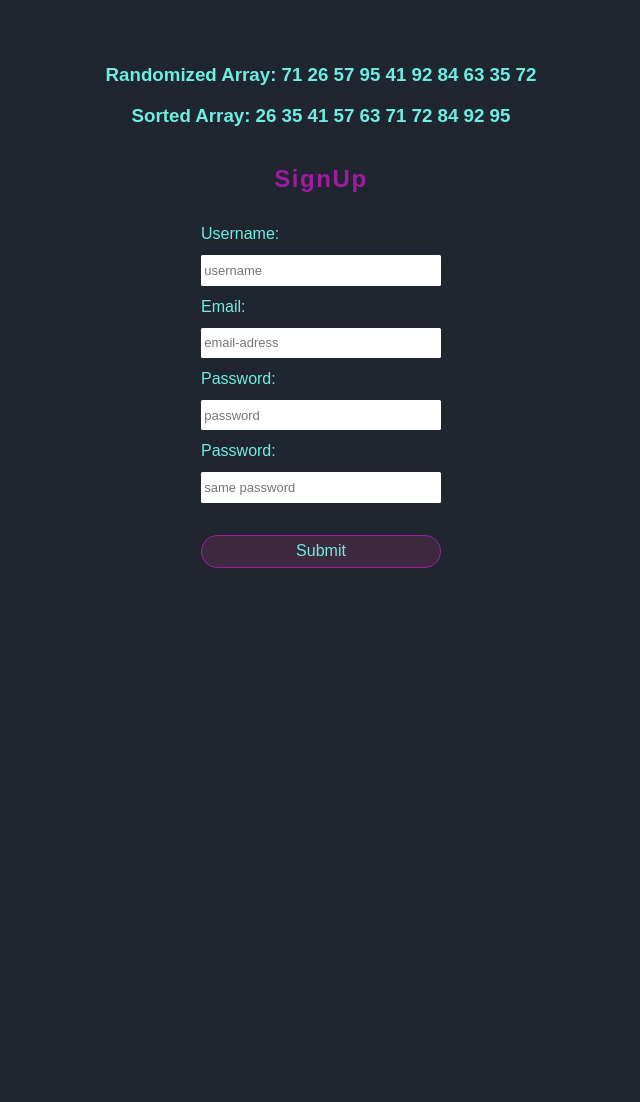
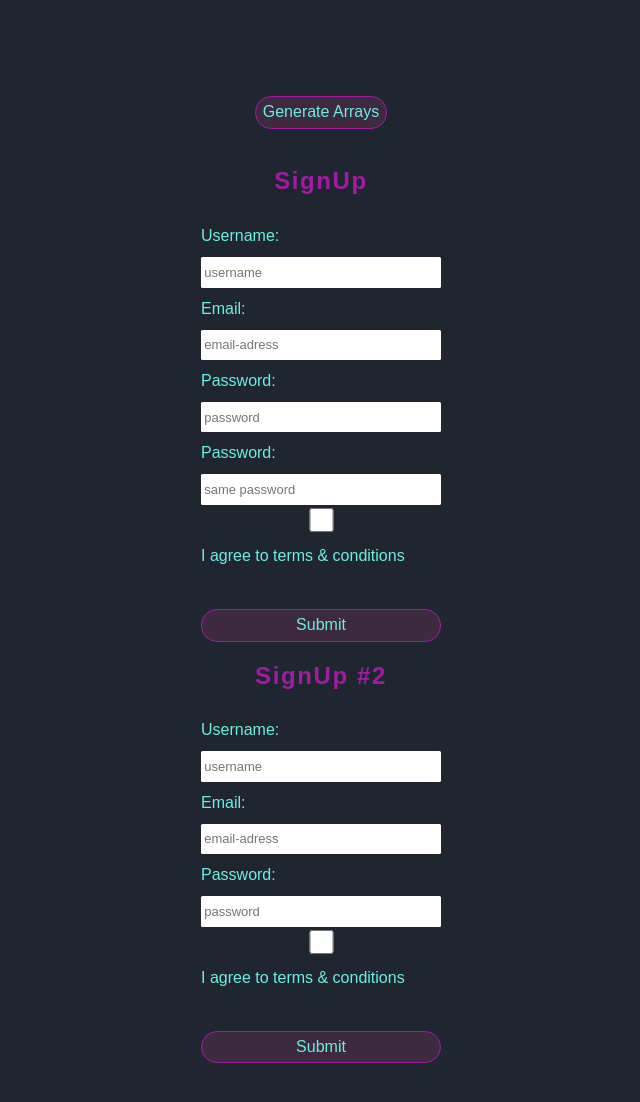
Before and after one commit to JessikaGyllstrom/jsAssignment, a plain HTML site: page index.html in a window 1280 px wide. Shown: the whole page, without its empty margins (319-959 px from the left). Before the commit the page ends 800 px from the top, so only its background shows below. Drawn offline with Linux system fonts and the light colour scheme.

Commit message:
code cleanup

```diff
--- a/index.html
+++ b/index.html
@@ -9,26 +9,14 @@
         <title>Labb3</title>
     </head>
     <body>
-        <h3 id="randomArray"> Randomized Array: </h3>
-        <h3 id="sortedArray"> Sorted Array: </h3>
+        <div id="arrays">
+            <button id="generate">Generate Arrays</button>
+        </div>
+        <h3 id="randomArray"></h3>
+        <h3 id="sortedArray"></h3>
         <div class="container">
             <form  id="signup">
                 <h2>SignUp</h2>
-                <!-- Skapa ett formulär där användaren ska kunna registrera sig som användare.
-
-                     Användaren matar in ett önskat användarnamn,
-                     ett lösenord (minst 6 tecken), lösenordet igen (som ska matcha det först inmatade lösenordet),
-
-                     en giltig e-postadress*
-
-                     samt så ska användaren även ha bockat i en kryssruta
-                     för att bekräfta att man läst villkoren. Verifiera inmatningen med Javascript
-                     (alltså inte med HTML5 validering).
-                     När formuläret är rätt ifyllt ska man skickas
-                     till en ny sida som tackar för registreringen. Om det inte är rätt ifyllt
-                     ska användaren inte skickas till någon ny sida utan meddelas om vad som är fel
-                     ifyllt på lämpligt sätt och därmed få en ny chans att fylla i uppgifterna.
-                      Notera att vid nytt försök så ska alla ifyllda formulärfält finnas kvar.-->
                 <form method="post" action="signup">
                     <label for="username">Username: </label>
                     <input type="text" id="username" placeholder="username">
@@ -38,9 +26,26 @@
                     <input type="text" id="passwordFirst" placeholder="password">
                     <label for="passwordSecond">Password: </label>
                     <input type="text" id="passwordSecond" placeholder="same password">
+                    <input type="checkbox" id="terms" name="terms"   onchange="check()">
+                    <label for="terms">I agree to terms & conditions</label>
                     <input type="submit" onclick="validate()">
                 </form>
-            </div>
+        </div>
+        <div class="container">
+            <form  id="signup">
+                <h2>SignUp #2</h2>
+                <form method="post" action="signup">
+                    <label for="username">Username: </label>
+                    <input type="text" id="username" placeholder="username" required>
+                    <label for="email">Email: </label>
+                    <input type="text" id="email" placeholder="email-adress" required>
+                    <label for="password">Password: </label>
+                    <input type="password" id="password" placeholder="password" required>
+                    <input type="checkbox" id="terms" name="terms" required>
+                    <label for="terms">I agree to terms & conditions</label>
+                    <input type="submit">
+                </form>
+        </div>
         <script src="script.js"></script>
     </body>
 </html>
--- a/myStyle.css
+++ b/myStyle.css
@@ -32,7 +32,7 @@ input {
     padding: 0.2rem;
 
 }
-input[type=submit] {
+input[type=submit], button {
     min-height: 2rem;
     border-radius: 1rem;
     border-style: none;
--- a/script.js
+++ b/script.js
@@ -1,8 +1,9 @@
-const myElement = document.getElementById("randomArray");
+const form  = document.getElementById('signup');
+const element = document.getElementById("generate");
+const checkbox = document.getElementById("terms");
 
+// function so validate inputfields before user can be registered
 function validate() {
-const form  = document.getElementById('signup');
-
 form.addEventListener('submit', (event) => {
     //set boolean
     let valid = false;
@@ -13,67 +14,71 @@ form.addEventListener('submit', (event) => {
     let email = document.getElementById('email').value;
     let passwordFirst = document.getElementById('passwordFirst').value;
     let passwordSecond = document.getElementById('passwordSecond').value;
-
     //check if inputfields has values & password is longer than 5
     if(username!="" && passwordFirst != "" && passwordSecond != "" && passwordFirst.length > 5 && passwordSecond.length > 5 && email.includes("@")) {
        while(!valid) {
+        //if passwords doesnt match
         if(passwordFirst!=passwordSecond) {
-
-            console.log("not a match");
+            alert("Not matching passwords!");
+            break;
+        }
+        //if no value in checkbox
+        if (!check()) {
+            alert("Please agree to terms and conditions to register");
             break;
         }
         //if matching passwords
         if(passwordFirst==passwordSecond) {
+            //store the length of the email
             let length = email.length;
-
+            //get index of @
             const indexOf = email.indexOf("@") + 1;
-
+            //if @ doesnt occure att index 1 or last index of email
             if(indexOf != 1 && indexOf != length) {
-                console.log(indexOf);
-                console.log(length);
-
-                console.log("success!");
+                valid = true;
+                //redirect to welcome page
+                window.location.href = "welcome.html";
                 break;
-
-
             }
-
-
-            }
-
-
-
+        }
     }
 }});
 };
-randomArray();
-// function to randomize an array with 10 unique numbers between 1-100
-function randomArray() {
+// add evenlistener to button
+element.addEventListener("click", function() {
+    document.getElementById("randomArray").innerHTML = "Random array: ";
+    document.getElementById("sortedArray").innerHTML = "Sorted array: ";
+    // randomize an array with 10 unique numbers between 1-100
     let numbers = new Array(10);
-
     //iterate through array
     for (let i = 0; i < numbers.length; i++) {
     //randomize a number between 0-100
     let nr = Math.floor(Math.random() * 101);
-
     const found = numbers.includes(nr);
-
+    // number isnt already in array
     if (!found) {
         numbers[i] = nr;
         document.getElementById("randomArray").innerHTML += nr + " ";
     }
-
-
-
     }
-    sortArray(numbers);
-
-    //sort array of numbers in descending order
-    function sortArray(numbers) {
+sortArray(numbers);
+//sort array of numbers in descending order
+function sortArray(numbers) {
         //copy array of numbers
         const clone = [...numbers];
         clone.sort(function(a, b){return a - b});
         document.getElementById("sortedArray").innerHTML += clone.join(' ');
-
+    }
+})
+//function to keep track if terms checkbox is checked or not
+function check() {
+    if (document.getElementById("terms").checked)
+    {
+        console.log("checked");
+        return true;
+    }
+    else {
+        console.log("checked out");
+        return false;
     }
 }
```
Also changed, not shown: welcome.html (added, +16 -0 lines).
